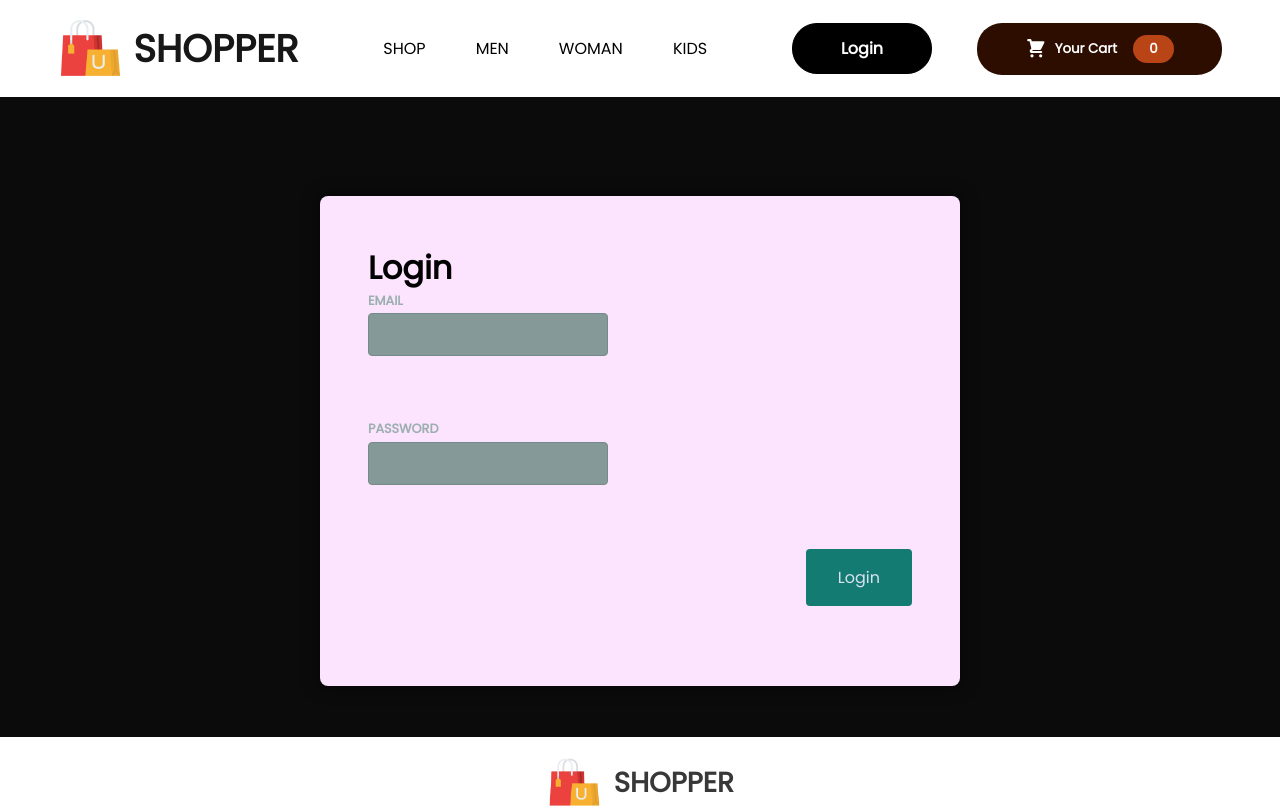
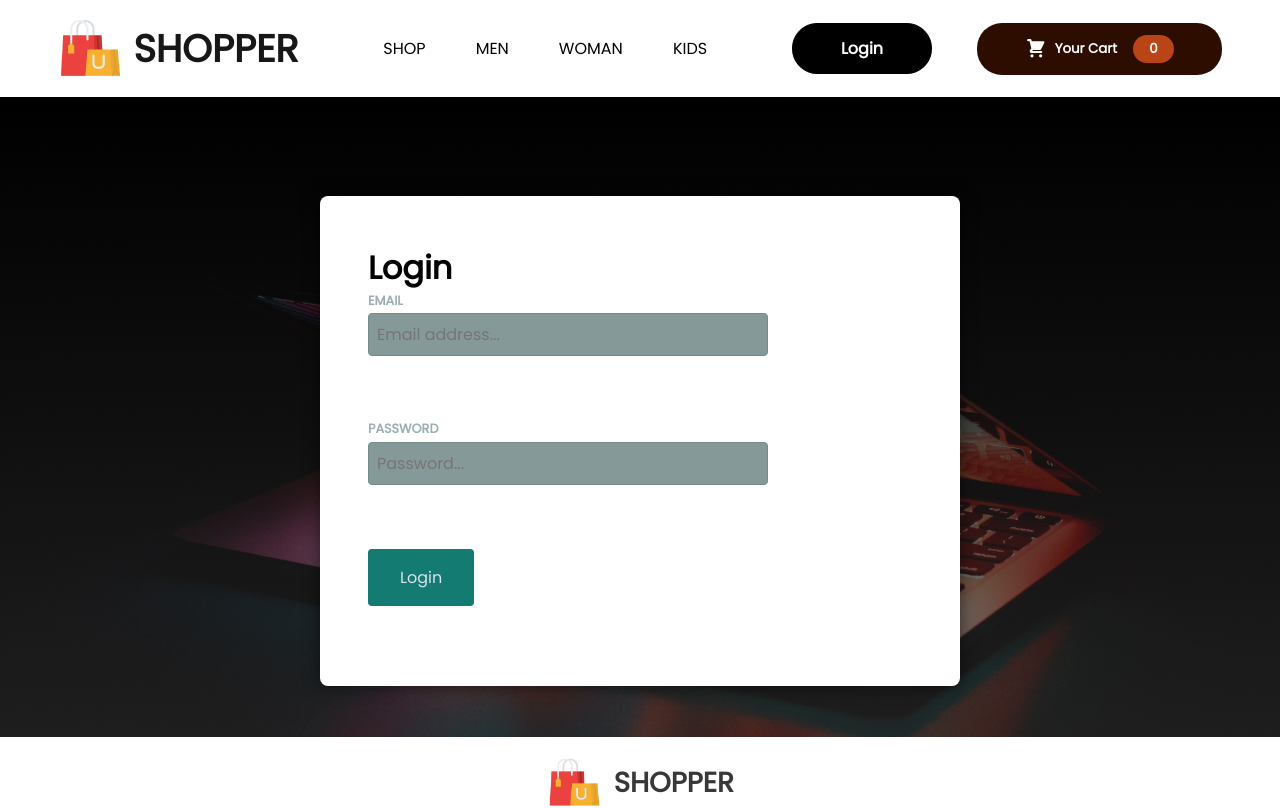
Before and after one commit to pope881/Ecommerce, a React (Create React App) app: page /login in a window 1280 px wide. Shown: the top 808 px of the page. Built offline with nearby package versions, Linux system fonts and the light colour scheme.

Commit message:
login updated

```diff
--- a/src/Components/Login/Login.jsx
+++ b/src/Components/Login/Login.jsx
@@ -77,6 +77,7 @@ const Login = () => {
 							id="email"
 							type="email"
 							name="email"
+							placeholder='Email address...'
 							// onChange={handleEmailChange}
 							onBlur={() => handleInputBlur('email')}
 							onChange={event => handleInputChange('email', event.target.value)}
@@ -98,6 +99,7 @@ const Login = () => {
 							// onChange={handlePasswordChange}
 							onBlur={() => handleInputBlur('password')}
 							onChange={event => handleInputChange('password', event.target.value)}
+							placeholder='Password...'
 							// value={enteredPassword}
 							value={enteredValues.password}
 						/>
--- a/src/Components/Login/Login.module.css
+++ b/src/Components/Login/Login.module.css
@@ -2,17 +2,24 @@
 	padding: 4% 10%;
 	width: 100%;
 	height: 80vh;
-	background-color: #0c0b0b;
+	/* background-color: black; */
+	background-position: center;
+	background-image: linear-gradient(rgba(0, 0, 0, 0.9), rgba(51, 49, 49, 0.6)), url('http://localhost:3000/image-7.jpg');
+	/* background-position: center; */
+	background-size: cover;
 }
 
 .login-form {
 	width: 100%;
 	display: flex;
 	flex-direction: column;
+	justify-content: center;
+	/* align-items: center; */
 	max-width: 40rem;
 	margin: 3rem auto;
 	padding: 3rem;
-	background: #fce3fe;
+	/* background: #fce3fe; */
+	background: white;
 
 	border-radius: 8px;
 	box-shadow: 0 0 16px 1px rgba(0, 0, 0, 0.5);
@@ -43,7 +50,7 @@ fieldset {
 .control input {
 	display: block;
 	width: 100%;
-	max-width: 15rem;
+	max-width: 25rem;
 	padding: 0.5rem;
 	font-size: 1rem;
 	border-radius: 4px;
@@ -81,6 +88,8 @@ fieldset {
 .form-actions {
 	display: flex;
 	justify-content: flex-end;
+	justify-content: center;
+	justify-content: flex-start;
 	gap: 1rem;
 }
 
```
Also changed, not shown: src/Components/Assets/markus-spiske-6pflEeSzGUo-unsplash.jpg (added), 1 other file (tests, documents, lock files or other folders).
